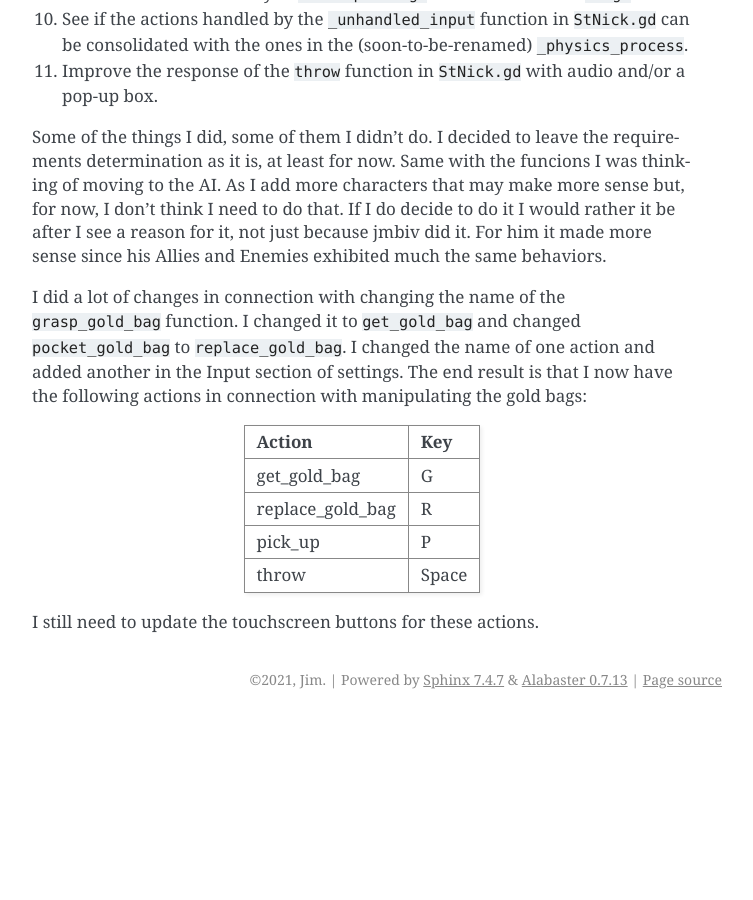
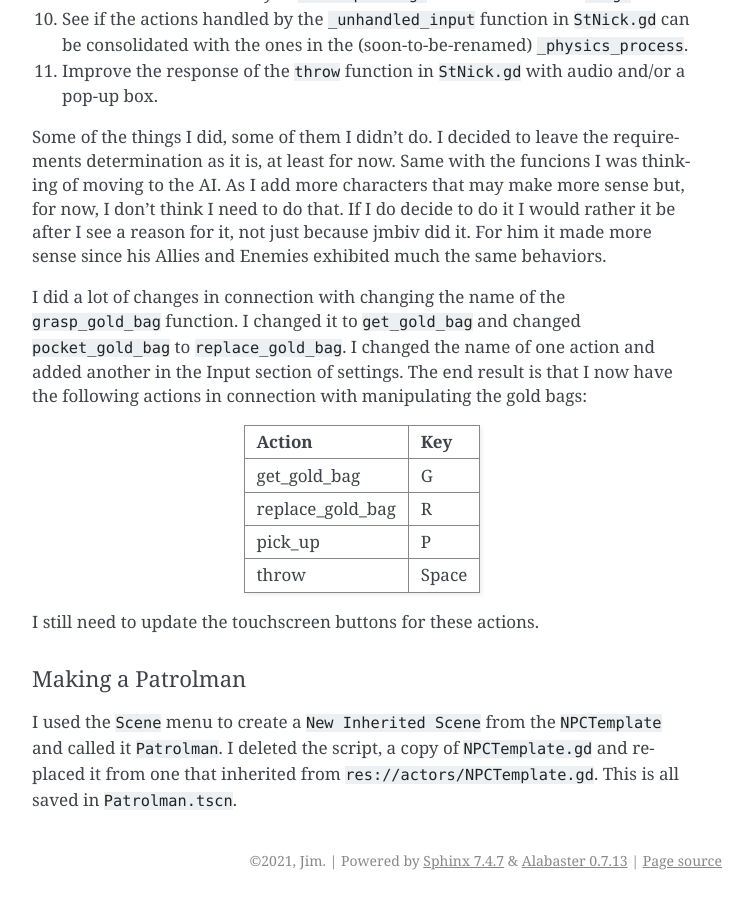
Before and after one commit to JMorris1575/Christmas2022, a Sphinx documentation site: the page built from docs/st_nick_game_dev.rst, in a window 1280 px wide and 900 px high, scrolled down 53089 px. Shown: the whole window, without its empty margins (388-1141 px from the left). Built offline with Sphinx 7.4.7, drawn with Linux system fonts in a browser that asks for light colours; before the commit the page ends 53808 px from its top, so only the background shows below that.

Commit message:
Started on the Patrolman

```diff
--- a/docs/st_nick_game_dev.rst
+++ b/docs/st_nick_game_dev.rst
@@ -2117,3 +2117,10 @@ manipulating the gold bags:
 +------------------------+---------+
 
 I still need to update the touchscreen buttons for these actions.
+
+Making a Patrolman
+------------------
+
+I used the ``Scene`` menu to create a ``New Inherited Scene`` from the ``NPCTemplate`` and called it ``Patrolman``. I
+deleted the script, a copy of ``NPCTemplate.gd`` and replaced it from one that inherited from
+``res://actors/NPCTemplate.gd``. This is all saved in ``Patrolman.tscn``.
```
